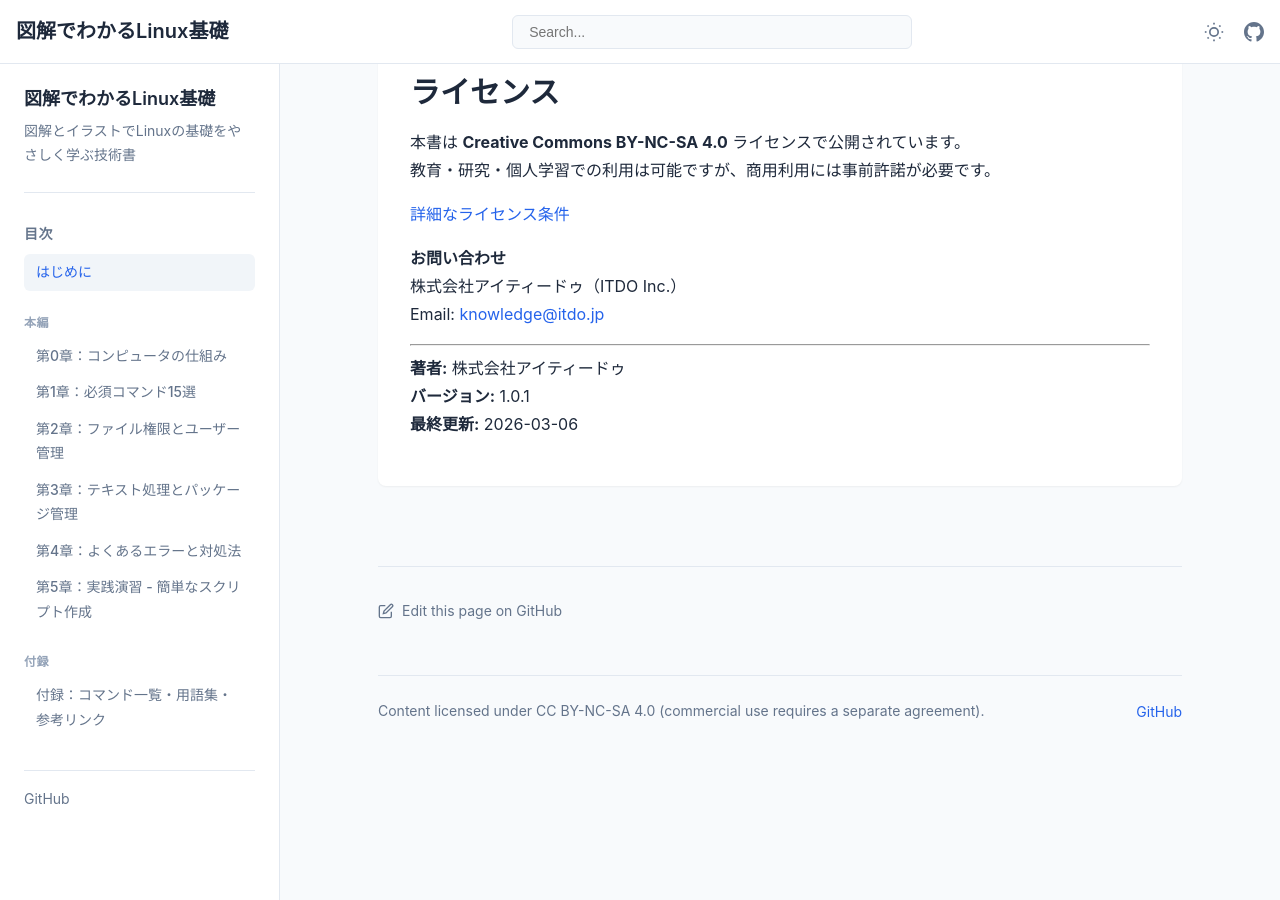
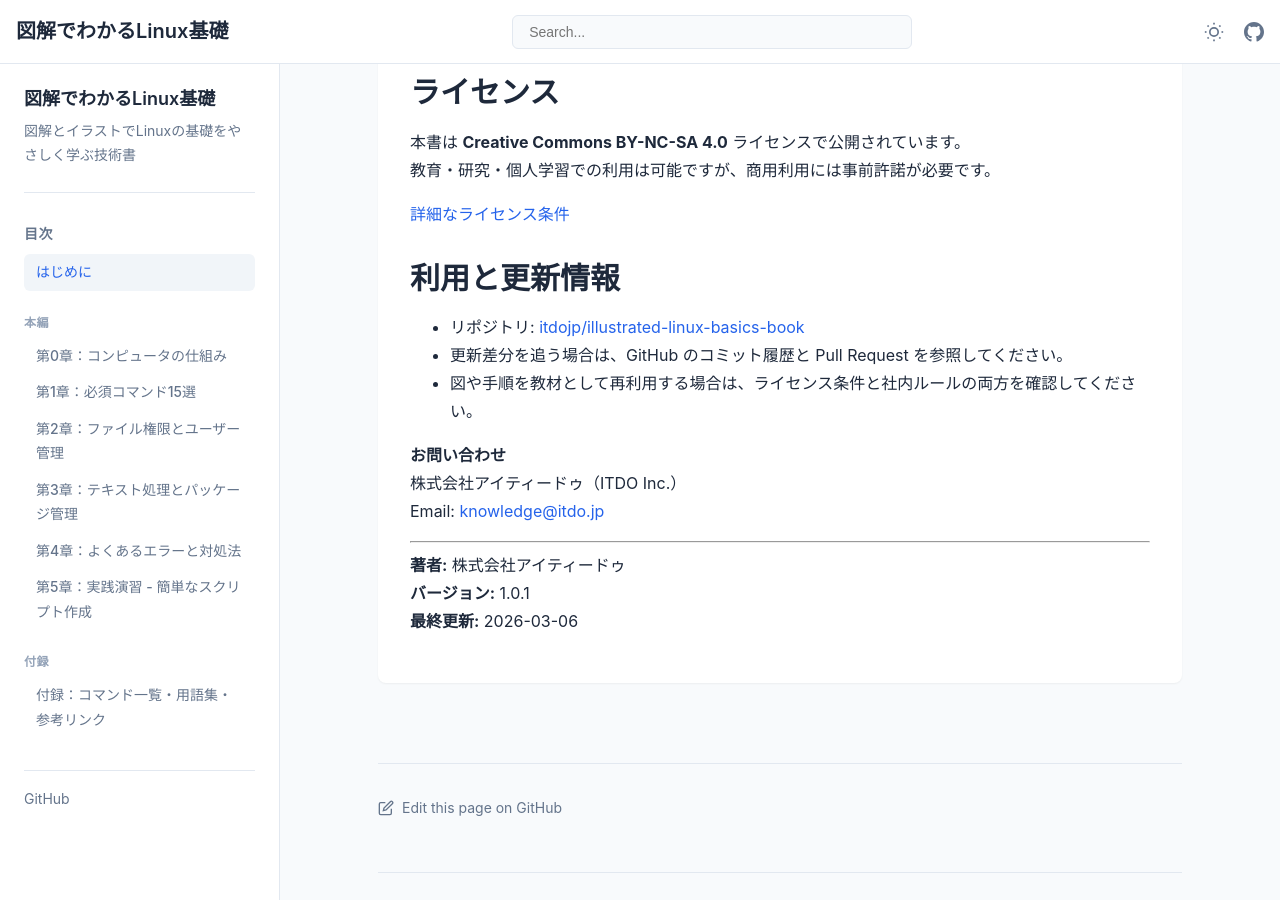
Before and after one commit to itdojp/illustrated-linux-basics-book, a Jekyll site: the page built from docs/index.md, in a window 1280 px wide and 900 px high, scrolled down 3189 px. Built offline with Jekyll 4.4.1, drawn with Linux system fonts in a browser that asks for light colours; before the commit the page ends 3977 px from its top, so only the background shows below that.

Commit message:
docs: improve illustrated linux index guidance (#86)

```diff
--- a/docs/index.md
+++ b/docs/index.md
@@ -105,6 +105,12 @@ ITインフラストラクチャとソフトウェア開発を専門とする技
 
 [詳細なライセンス条件](https://github.com/itdojp/it-engineer-knowledge-architecture/blob/main/LICENSE.md)
 
+## 利用と更新情報
+
+- リポジトリ: [itdojp/illustrated-linux-basics-book](https://github.com/itdojp/illustrated-linux-basics-book)
+- 更新差分を追う場合は、GitHub のコミット履歴と Pull Request を参照してください。
+- 図や手順を教材として再利用する場合は、ライセンス条件と社内ルールの両方を確認してください。
+
 **お問い合わせ**
 株式会社アイティードゥ（ITDO Inc.）
 Email: [knowledge@itdo.jp](mailto:knowledge@itdo.jp)
```
